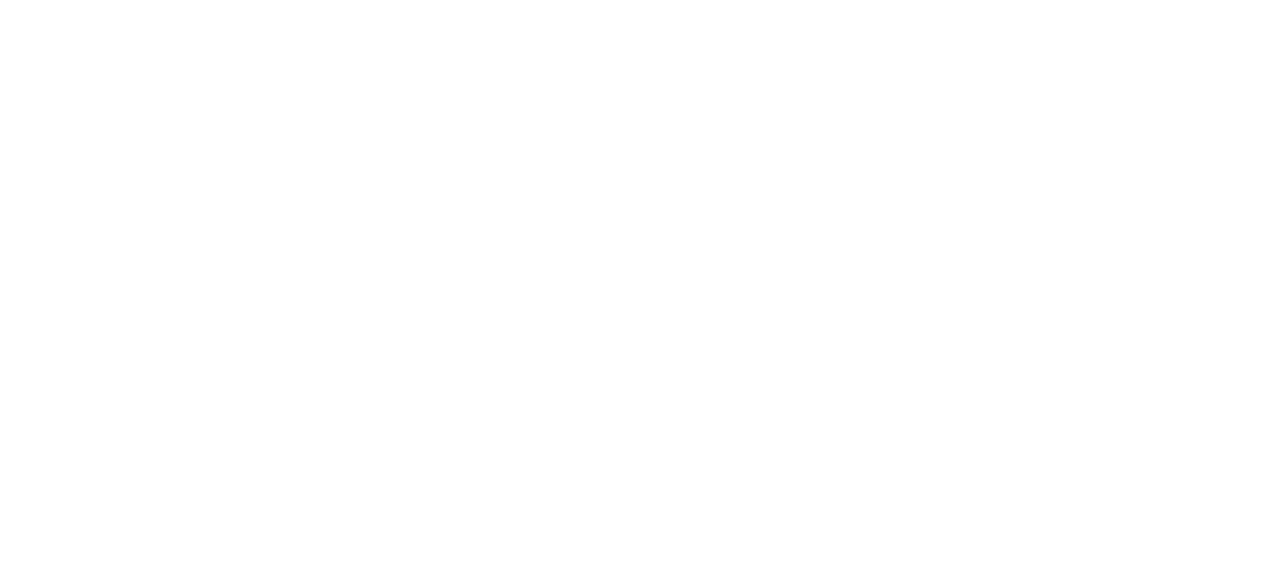
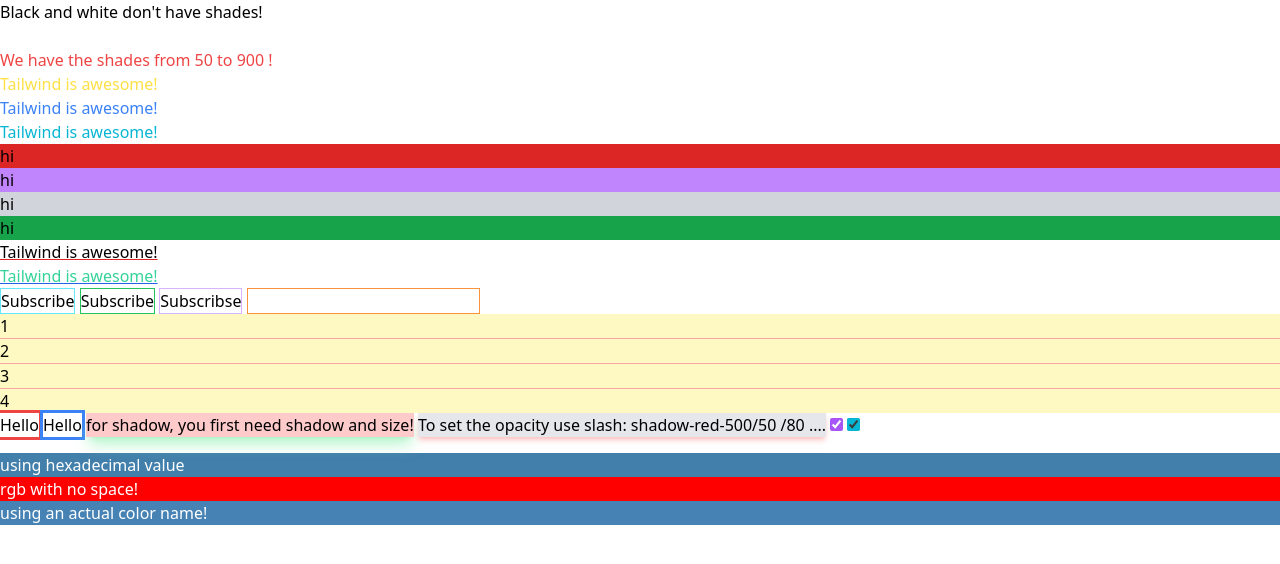
Before and after one commit to Negar-La/tailwind-projects, a plain HTML site: page tailwind-sandbox-starter/02-colors/index.html in a window 1280 px wide. Drawn offline with nearby package versions, Linux system fonts and the light colour scheme.

Commit message:
text-space-color

```diff
--- a/tailwind-sandbox-starter/02-colors/index.html
+++ b/tailwind-sandbox-starter/02-colors/index.html
@@ -12,21 +12,59 @@
     <!-- white, black, red, green, blue, orange, yellow, purple, lime, emerald, teal, cyan, indigo, violet, fuchsia, pink, rose, sky, gray, slate, zinc, neutral, stone, amber,  -->
 
     <!-- Text Colors -->
+    <p class="text-black">Black and white don't have shades!</p>
+    <p class="text-white">Tailwind is awesome!</p>
+    <p class="text-red-500">We have the shades from 50 to 900 !</p>
+    <p class="text-yellow-300">Tailwind is awesome!</p>
+    <p class="text-blue-500">Tailwind is awesome!</p>
+    <p class="text-cyan-500">Tailwind is awesome!</p>
 
     <!-- Background Colors -->
+    <div class="bg-red-600">hi</div>
+    <div class="bg-purple-400">hi</div>
+    <div class="bg-gray-300">hi</div>
+    <div class="bg-green-600">hi</div>
 
     <!-- Text Underline -->
+    <p class="underline decoration-red-600">Tailwind is awesome!</p>
+    <p class="underline text-emerald-400 decoration-blue-600">
+      Tailwind is awesome!
+    </p>
 
     <!-- Border Colors -->
+    <button class="border border-cyan-300">Subscribe</button>
+    <button class="border border-green-500">Subscribe</button>
+    <button class="border border-purple-300">Subscribse</button>
+    <input type="text" class="border border-orange-400" />
 
     <!-- Divide Colors -->
+    <div class="divide-y divide-red-300 bg-yellow-100">
+      <!-- div{$}*4 gives us 4 divs-->
+      <div class="text">1</div>
+      <div class="text">2</div>
+      <div class="text">3</div>
+      <div class="text">4</div>
+    </div>
 
     <!-- Outline Colors -->
+    <button class="outline outline-red-500">Hello</button>
+    <button class="outline outline-blue-500">Hello</button>
 
     <!-- Box Shadow Colors (Opacity defaults to 100, but you can set it)-->
+    <button class="shadow-lg bg-red-200 shadow-green-300/60 mb-4">
+      for shadow, you first need shadow and size!
+    </button>
+    <button class="shadow-md bg-gray-200 shadow-red-300/60 mb-4">
+      To set the opacity use slash: shadow-red-500/50 /80 ....
+    </button>
 
     <!-- Accent Colors -->
+    <input type="checkbox" class="accent-purple-500" checked />
+    <input type="checkbox" class="accent-cyan-500" checked />
 
     <!-- Arbitrary Colors -->
+    <div class="bg-[#427fab] text-white">using hexadecimal value</div>
+    <div class="bg-[rgb(255,0,0)] text-white">rgb with no space!</div>
+    <div class="bg-[steelblue] text-white">using an actual color name!</div>
   </body>
 </html>
```
Also changed, not shown: tailwind-sandbox-starter/03-container-spacing/index.html (+19 -1 lines), tailwind-sandbox-starter/04-typography/index.html (+38 -1 lines).
